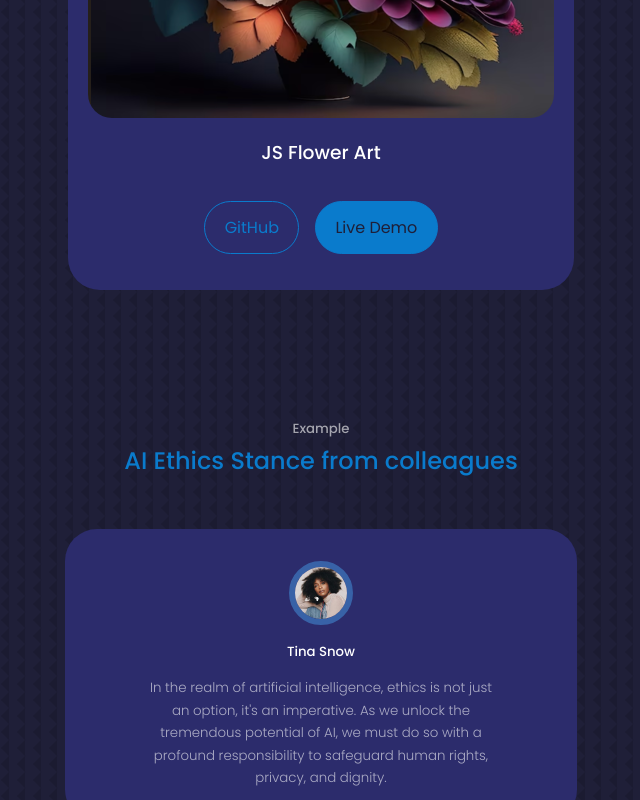
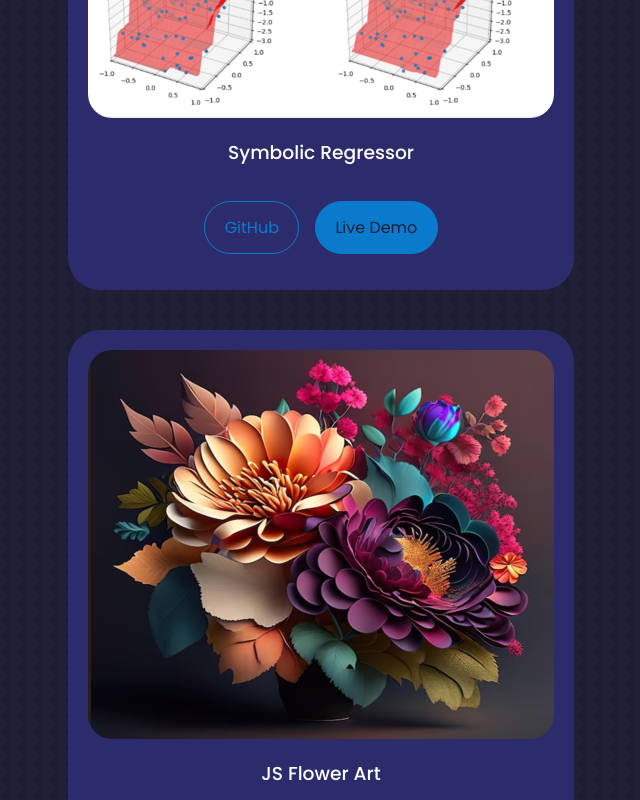
Before and after one commit to Sa1D1111/react-portfolio-1-main, a React (Create React App) app: page /new-page in a window 1280 px wide. Shown: the part 4540-5340 px from the top of the page, without its empty margins (319-959 px from the left). Built offline with nearby package versions, Linux system fonts and the light colour scheme.

Commit message:
portfolio

```diff
--- a/src/components/header/CTA.jsx
+++ b/src/components/header/CTA.jsx
@@ -1,5 +1,8 @@
 import React from 'react'
 import CV from '../../assets/cv.pdf'
+import { Link } from 'react-router-dom';
+// ...
+
 
 
 const CTA = () => {
@@ -8,6 +11,7 @@ const CTA = () => {
         <a href={CV} download className='btn'>Download CV</a>
         <a href="https://www.linkedin.com/in/saldelgado1/" className='btn btn-primary' target='_blank' rel='noopener_noreferrer'>LinkedIn</a>
         <a href="https://withkoji.com/@SalDev" className='btn btn-primary2' target='_blank' rel='noopener noreferrer'>Koji</a>
+
         {/* <a href="/ai" className='btn btn-primary2' target='_blank' >tse</a> */}
         {/* <Link to="/new-page" className='btn btn-primary2'> Go to New Page </Link> */}
     </div>
--- a/src/components/portfolio/Portfolio.jsx
+++ b/src/components/portfolio/Portfolio.jsx
@@ -1,7 +1,7 @@
 import React from 'react'
 import './portfolio.css'
 import IMG1 from '../../assets/portfolio1.jpg'
-// import IMG2 from '../../assets/portfolio2.jpg'
+import IMG2 from '../../assets/symbolic-reg.png'
 import IMG3 from '../../assets/flower.png'
 // import IMG4 from '../../assets/portfolio4.jpg'
 // import IMG5 from '../../assets/portfolio5.png'
@@ -26,6 +26,13 @@ const data = [
     title: 'MeowGPT',
     github: 'https://github.com/Sa1D1111/meowGpt',
     demo: 'https://meow-gpt-chi.vercel.app/'
+  },
+  {
+    id: 3,
+    image: IMG2,
+    title: 'Symbolic Regressor',
+    github: 'https://github.com/Sa1D1111/symbolic-reg/tree/main',
+    demo: 'https://symbolic-reg.vercel.app/'
   },
   {
     id: 3,
```
Also changed, not shown: src/App.jsx (+11 -0 lines), src/assets/2.png (deleted), src/assets/symbolic-reg.png (added), src/index.js (line endings or trailing spaces).
